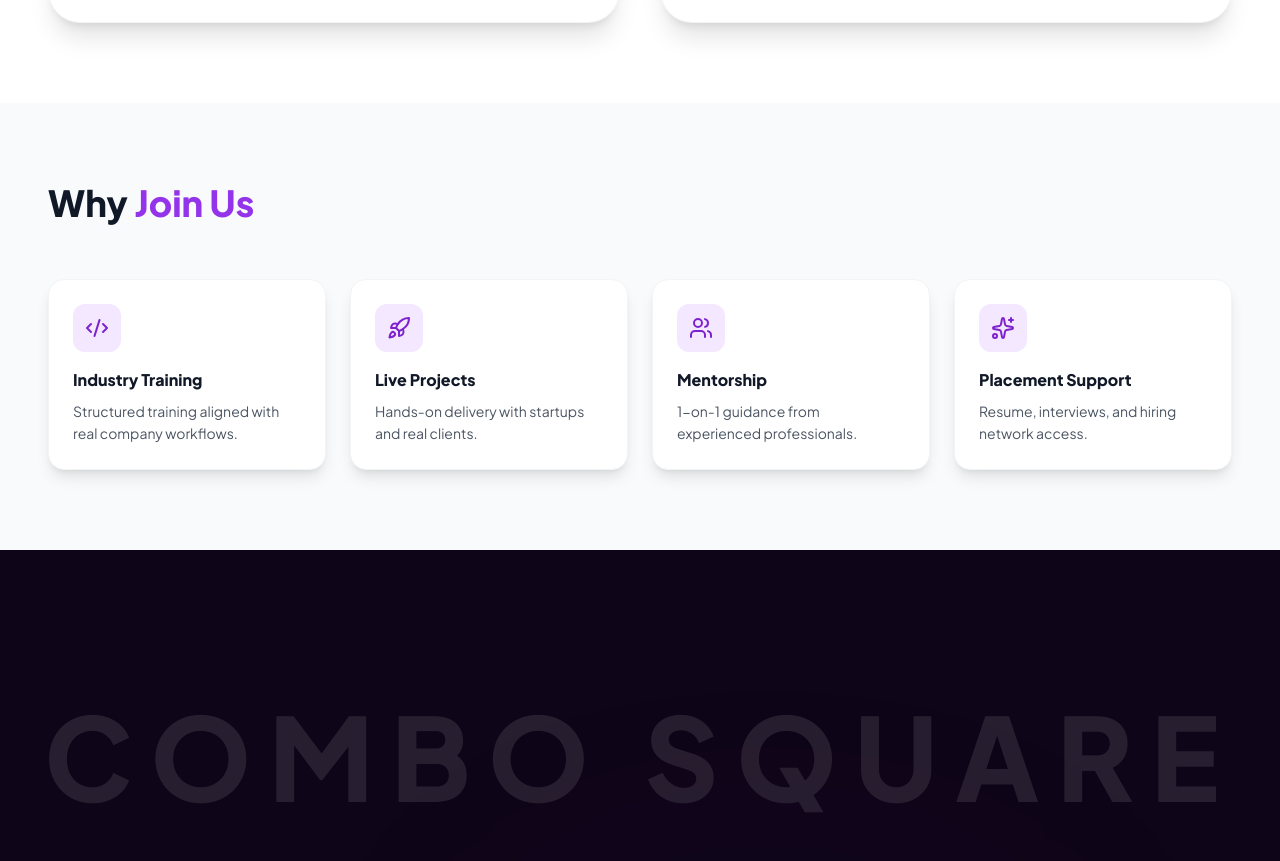
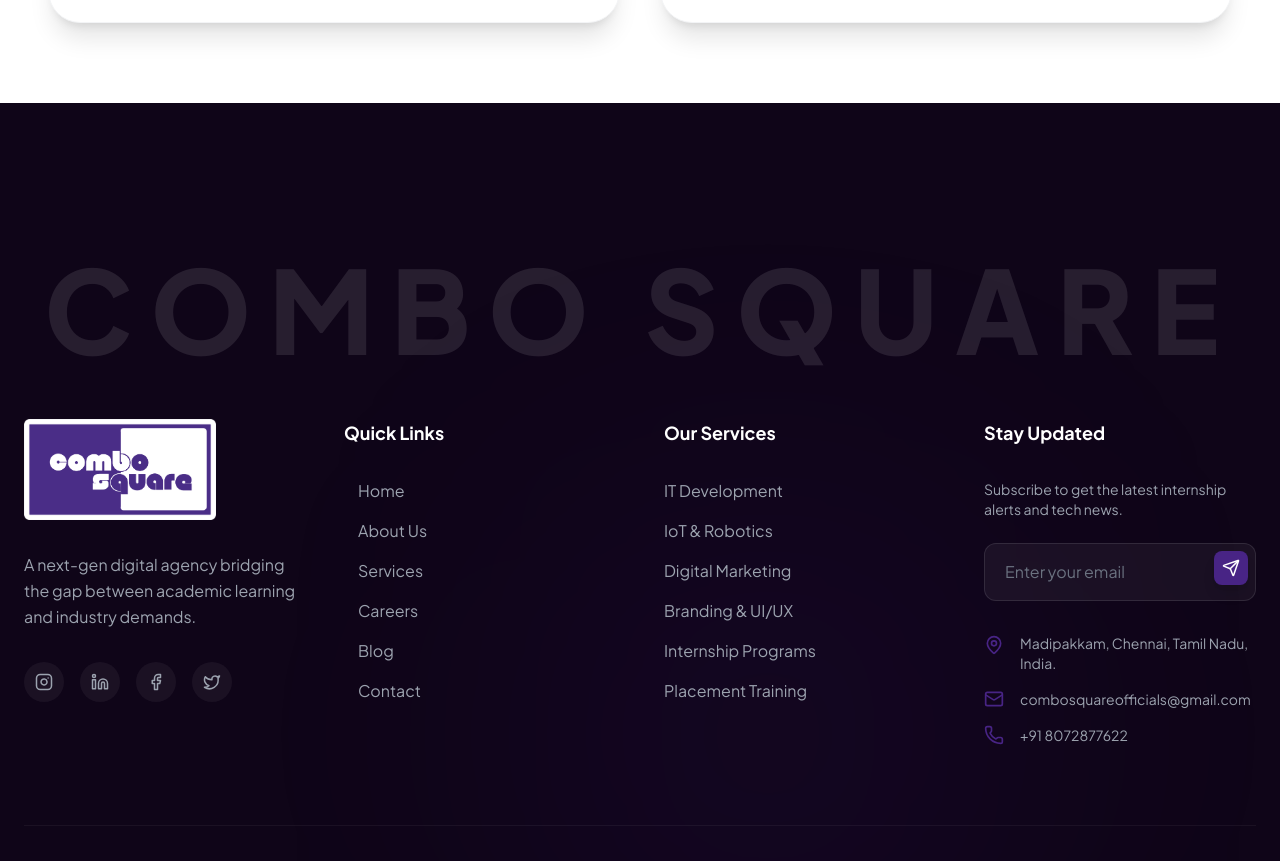
Before and after one commit to Prasanna-S-1/cs, a React (Vite) app: page /careers in a window 1280 px wide. Shown: the part 1325-2186 px from the top of the page. Built offline with nearby package versions, Linux system fonts and the light colour scheme.

Commit message:
Removed Why Join Us section

```diff
--- a/src/pages/Careers.jsx
+++ b/src/pages/Careers.jsx
@@ -4,10 +4,6 @@
   Briefcase,
   MapPin,
   Clock,
-  Code2,
-  Rocket,
-  Users,
-  Sparkles,
   ArrowRight,
 } from "lucide-react";
 
@@ -36,29 +32,6 @@
   },
 ];
 
-const perks = [
-  {
-    icon: Code2,
-    title: "Industry Training",
-    text: "Structured training aligned with real company workflows.",
-  },
-  {
-    icon: Rocket,
-    title: "Live Projects",
-    text: "Hands-on delivery with startups and real clients.",
-  },
-  {
-    icon: Users,
-    title: "Mentorship",
-    text: "1-on-1 guidance from experienced professionals.",
-  },
-  {
-    icon: Sparkles,
-    title: "Placement Support",
-    text: "Resume, interviews, and hiring network access.",
-  },
-];
-
 /* -----------------------------------
    COMPONENT
 ----------------------------------- */
@@ -74,7 +47,7 @@
     <div className="bg-white overflow-hidden">
 
       {/* =====================================================
-          HERO SECTION (FIXED BUTTONS)
+          HERO SECTION
       ===================================================== */}
       <section className="relative bg-gradient-to-br from-[#2a0f4c] via-[#4b1c7a] to-[#12001f] text-white">
         <div className="absolute inset-0 bg-[radial-gradient(circle_at_top,_rgba(255,255,255,0.15),transparent_60%)]" />
@@ -135,7 +108,7 @@
       </section>
 
       {/* =====================================================
-          ROLES (FIXED SQUEEZE)
+          ROLES SECTION
       ===================================================== */}
       <section
         ref={rolesRef}
@@ -145,7 +118,7 @@
           Open <span className="text-purple-600">Opportunities</span>
         </h2>
 
-        <div className="grid grid-cols-2 lg:grid-cols-2 gap-6 lg:gap-10">
+        <div className="grid grid-cols-1 md:grid-cols-2 gap-6 lg:gap-10">
           {roles.map((role, i) => (
             <motion.div
               key={i}
@@ -201,41 +174,6 @@
         </div>
       </section>
 
-      {/* =====================================================
-          PERKS (ICON COLOR CHANGE ON TOUCH)
-      ===================================================== */}
-      <section className="bg-gray-50 py-20">
-        <div className="container mx-auto px-6 lg:px-12">
-          <h2 className="text-3xl lg:text-4xl font-black mb-14">
-            Why <span className="text-purple-600">Join Us</span>
-          </h2>
-
-          <div className="grid grid-cols-2 lg:grid-cols-4 gap-6">
-            {perks.map((p, i) => {
-              const Icon = p.icon;
-              return (
-                <motion.div
-                  key={i}
-                  whileHover={{ y: -6 }}
-                  whileTap={{ scale: 0.96 }}
-                  className="bg-white rounded-2xl p-6 shadow-lg border border-gray-100 transition group"
-                >
-                  <div className="w-12 h-12 rounded-xl bg-purple-100 text-purple-700 flex items-center justify-center mb-4
-                    group-hover:bg-purple-600 group-hover:text-white
-                    active:bg-purple-700 active:text-white transition">
-                    <Icon />
-                  </div>
-
-                  <h4 className="font-black mb-2">{p.title}</h4>
-                  <p className="text-gray-600 text-sm leading-relaxed">
-                    {p.text}
-                  </p>
-                </motion.div>
-              );
-            })}
-          </div>
-        </div>
-      </section>
     </div>
   );
 };
```
